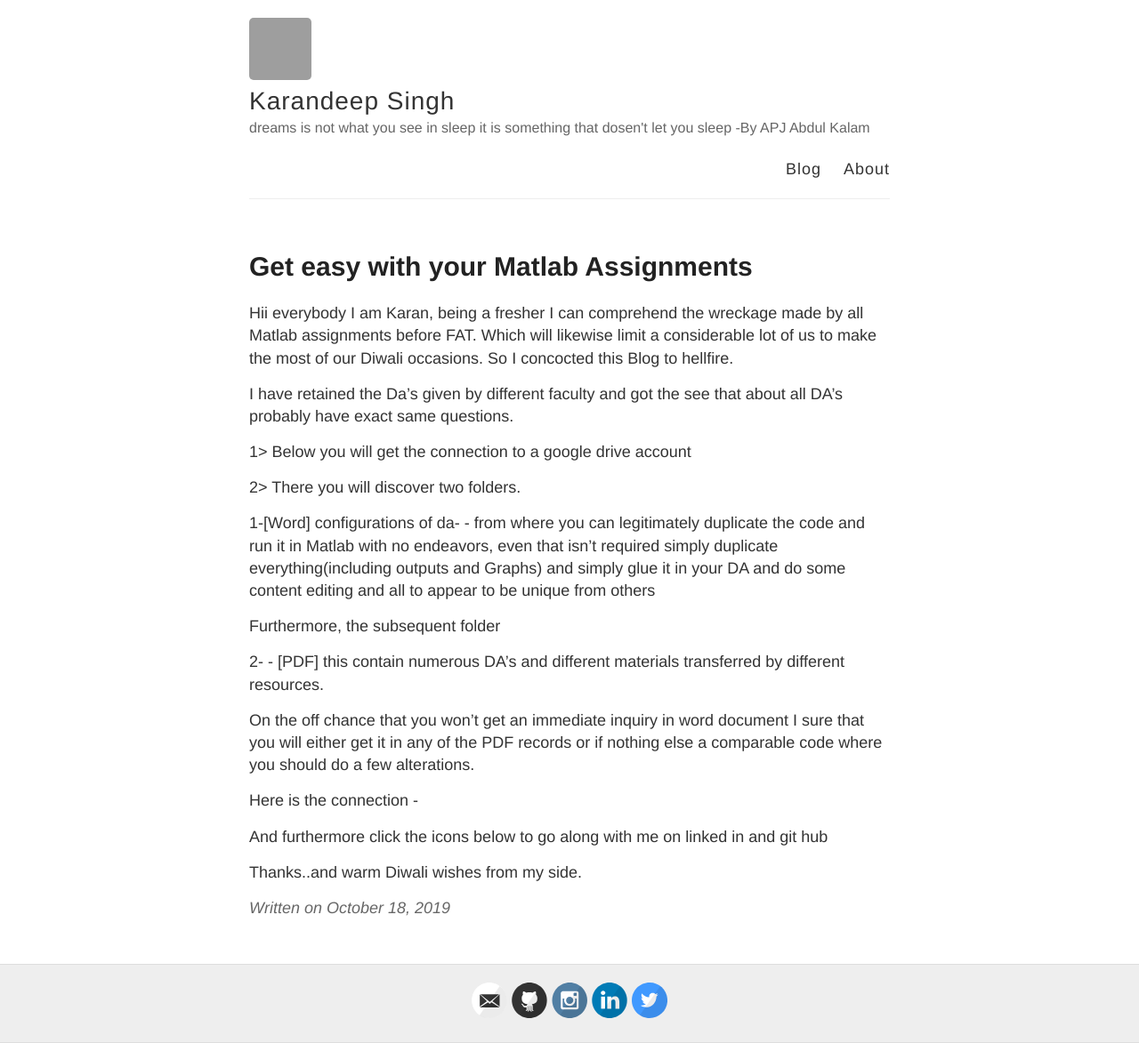
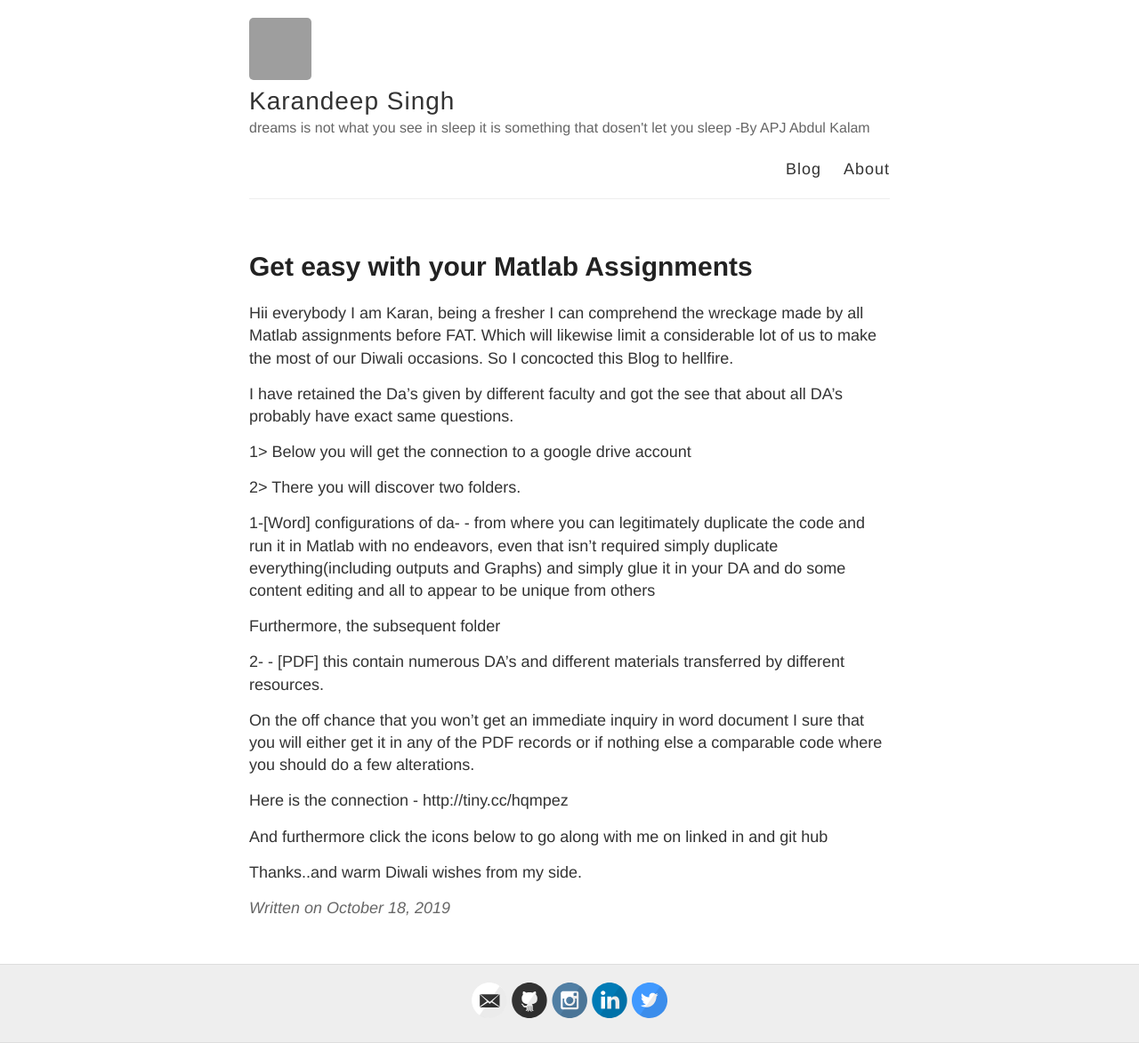
Before and after one commit to KarandeepSinghCoder/blog, a Jekyll site: the page built from _posts/2019-10-18-Get easy with your matlab assignments.md, in a window 1280 px wide. Shown: the whole page at 89% size. Built offline with Jekyll 4.4.1, drawn with Linux system fonts in a browser that asks for light colours; part of the change alters nothing that is shown; grey boxes are pictures that could not be loaded.

Commit message:
edditing the previous blog

```diff
--- a/_posts/2019-10-18-Get easy with your matlab assignments.md
+++ b/_posts/2019-10-18-Get easy with your matlab assignments.md
@@ -18,7 +18,7 @@ Furthermore, the subsequent folder
 
 On the off chance that you won't get an immediate inquiry in word document I sure that you will either get it in any of the PDF records or if nothing else a comparable code where you should do a few alterations.
 
-Here is the connection -
+Here is the connection - http://tiny.cc/hqmpez
 
 And furthermore click the icons below to go along with me on linked in and git hub
 
```
